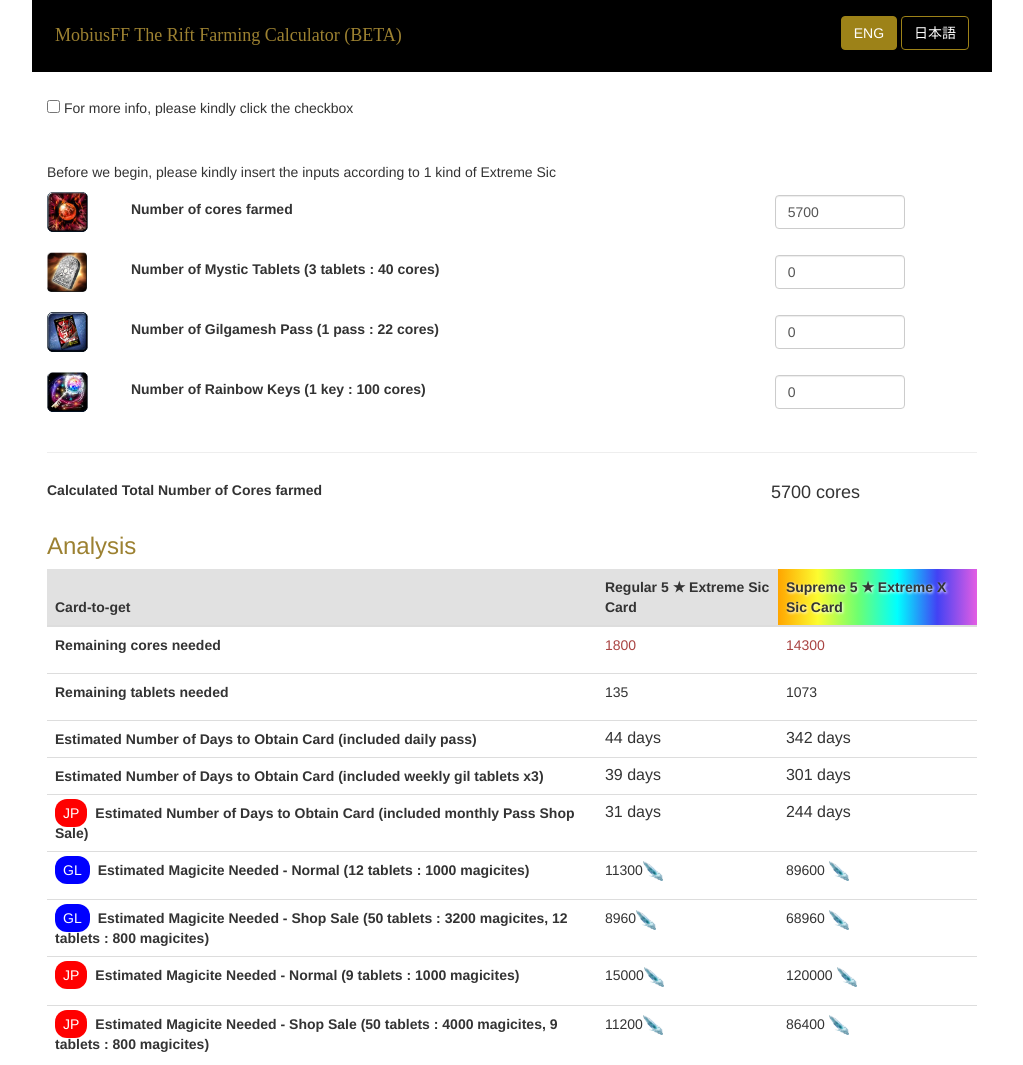
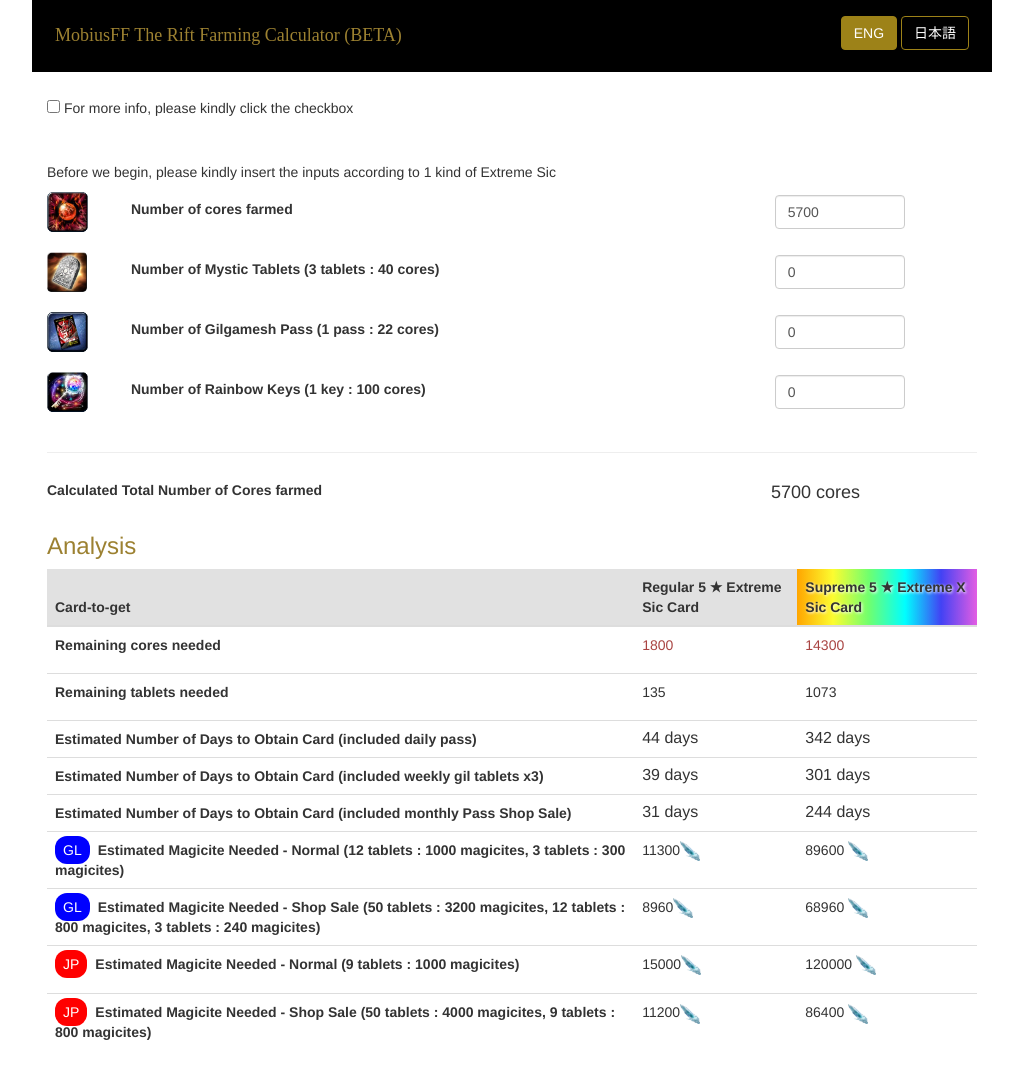
Before and after one commit to whitefang3456/MobiusFF-Mystic-Tablet-Farming-Calculator, a plain HTML site: page index.html in a window 1280 px wide. Shown: the top 1065 px of the page, without its empty margins (128-1151 px from the left). Drawn offline with nearby package versions, Linux system fonts and the light colour scheme.

Commit message:
Removal of JP Tag pass sale, Text Corrections

```diff
--- a/index.html
+++ b/index.html
@@ -271,7 +271,7 @@ font-size:12pt;
                             </td>
                         </tr>
                         <tr>
-                            <td><span class="jp_tag" translate="JP_TAG">GL</span><b translate="ESTIMATED_DAYS_PASS_SALE">Estimated Number of Days to Obtain Card (included monthly pass sale)</b></td>
+                            <td><b translate="ESTIMATED_DAYS_PASS_SALE">Estimated Number of Days to Obtain Card (included monthly pass sale)</b></td>
                             <td>
                                 <h4 ng-show="calculateRemainingDaysRegular_weeklytabs() > 0">
                                     {{calculateRemainingDaysRegular_weeklytabs_shopsale()}}&nbsp;<span translate="DAY_UNIT">days</span></h4>
@@ -284,7 +284,7 @@ font-size:12pt;
                             </td>
                         </tr>
                         <tr>
-                            <td><span class="gl_tag" translate="GL_TAG">GL</span><b translate="REMAINING_MAGICITE_MODE_GL_NORMAL">Estimated Magicite Needed - Normal (12 tablets : 1000 magicites) </b></td>
+                            <td><span class="gl_tag" translate="GL_TAG">GL</span><b translate="REMAINING_MAGICITE_MODE_GL_NORMAL">Estimated Magicite Needed - Normal (12 tablets : 1000 magicites, 3 tablets : 300 magicites) </b></td>
                             <td>
                                 <p ng-show="calculateMagiciteRegular_GL() >0">
                                    {{calculateMagiciteRegular_GL()}}<img class="magicite_icon" src="img/magicite.png">
@@ -299,7 +299,7 @@ font-size:12pt;
                             </td>
                         </tr>
                         <tr>
-                            <td><span class="gl_tag" translate="GL_TAG">GL</span><b translate="REMAINING_MAGICITE_MODE_GL_SHOPSALE">Estimated Magicite Needed - Shop Sale (50 tablets : 4000 magicites, 9 tablets : 800 magicites)</b></td>
+                            <td><span class="gl_tag" translate="GL_TAG">GL</span><b translate="REMAINING_MAGICITE_MODE_GL_SHOPSALE">Estimated Magicite Needed - Shop Sale (50 tablets : 3200 magicites, 12 tablets : 800 magicites, 3 tablets : 240 magicites)</b></td>
                             <td>
                                 <p ng-show="calculateMagiciteRegular_GL_shopsale() >0">
                                    {{calculateMagiciteRegular_GL_shopsale()}}<img class="magicite_icon" src="img/magicite.png">
@@ -387,9 +387,9 @@ var translationEN = {
         ESTIMATED_DAYS_PASS_SALE:'Estimated Number of Days to Obtain Card (included monthly Pass Shop Sale)',
         GL_TAG:'GL',
         JP_TAG:'JP',
-        REMAINING_MAGICITE_MODE_GL_NORMAL:'Estimated Magicite Needed - Normal (12 tablets : 1000 magicites)',
+        REMAINING_MAGICITE_MODE_GL_NORMAL:'Estimated Magicite Needed - Normal (12 tablets : 1000 magicites, 3 tablets : 300 magicites)',
         REMAINING_MAGICITE_MODE_JP_NORMAL:'Estimated Magicite Needed - Normal (9 tablets : 1000 magicites)',
-        REMAINING_MAGICITE_MODE_GL_SHOPSALE:'Estimated Magicite Needed - Shop Sale (50 tablets : 3200 magicites, 12 tablets : 800 magicites)',
+        REMAINING_MAGICITE_MODE_GL_SHOPSALE:'Estimated Magicite Needed - Shop Sale (50 tablets : 3200 magicites, 12 tablets : 800 magicites, 3 tablets : 240 magicites)',
         REMAINING_MAGICITE_MODE_JP_SHOPSALE:'Estimated Magicite Needed - Shop Sale (50 tablets : 4000 magicites, 9 tablets : 800 magicites)',
         DAY_UNIT:'days',
         ASSUMPTION_TXT:'Assumption: Pass Shop Sale is assumed for 8 days monthly (daily 3 passes);',
@@ -425,9 +425,9 @@ var translationJP = {
         ESTIMATED_DAYS_PASS_SALE:'推定カード取得日数 (月額パスセールを含む)',
         GL_TAG:'海外',
         JP_TAG:'日本',
-        REMAINING_MAGICITE_MODE_GL_NORMAL:'合計魔石数 (12枚石板 : 1000魔石)',
+        REMAINING_MAGICITE_MODE_GL_NORMAL:'合計魔石数 (12枚石板 : 1000魔石, 3枚石板 : 300魔石)',
         REMAINING_MAGICITE_MODE_JP_NORMAL:'合計魔石数 (9枚石板 : 1000魔石)',
-        REMAINING_MAGICITE_MODE_GL_SHOPSALE:'合計魔石数 (50枚石板 : 3200魔石、 12枚石板 : 800魔石)',
+        REMAINING_MAGICITE_MODE_GL_SHOPSALE:'合計魔石数 (50枚石板 : 3200魔石、 12枚石板 : 800魔石, 3枚石板 : 240魔石)',
         REMAINING_MAGICITE_MODE_JP_SHOPSALE:'合計魔石数 (50枚石板 : 4000魔石、 9枚石板 : 800魔石)',
         DAY_UNIT:'日',
         ASSUMPTION_TXT:'推定: パスセールは8日間毎月推定(毎日3枚);',
```
